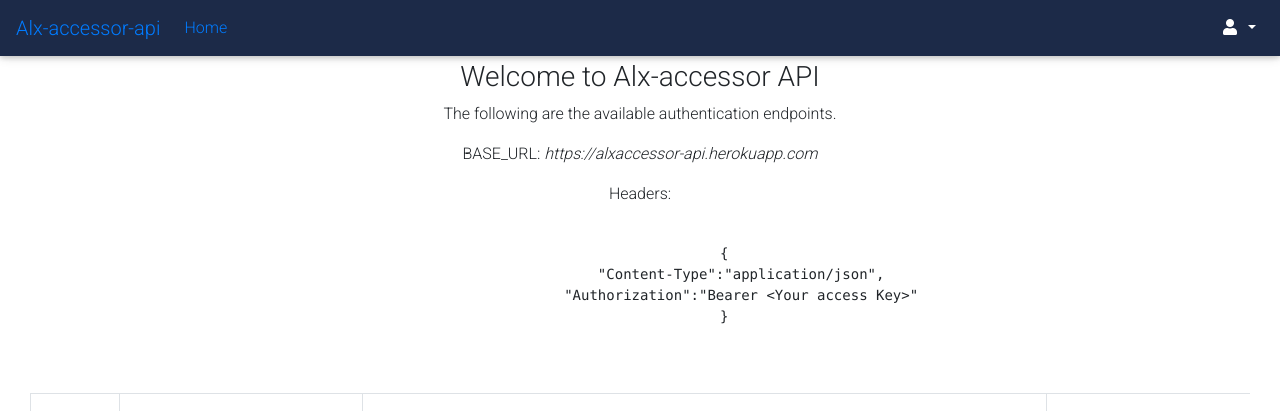
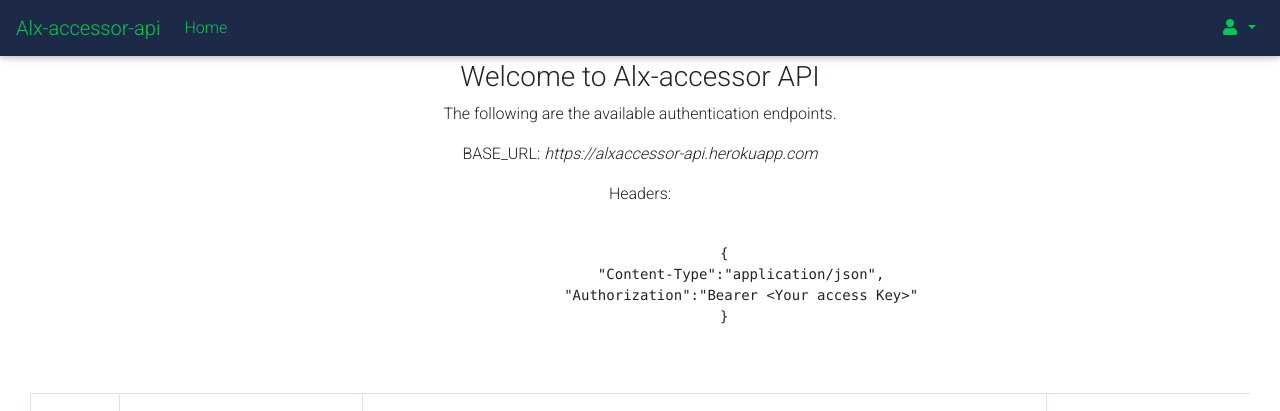
Before and after one commit to Paulwamaria/alxlaunchepadaccessback, a Django app: page / in a window 1280 px wide. Shown: the top 411 px of the page. Run offline with Django 3.2, Linux system fonts and the light colour scheme; some libraries are stand-ins or nearby versions; some web fonts are replaced.

Commit message:
Add bootstrap styles

```diff
--- a/accounts/templates/accounts/base.html
+++ b/accounts/templates/accounts/base.html
@@ -1,4 +1,5 @@
 {%load static%}
+{% load bootstrap4 %}
 <!DOCTYPE html>
 <html lang="en">
 
--- a/accounts/templates/navbar.html
+++ b/accounts/templates/navbar.html
@@ -1,6 +1,6 @@
 <!--Navbar -->
-<nav class="mb-1 navbar navbar-expand-lg n#1c2a48 mdb-color darken-3 sticky-top text-white">
-    <a class="navbar-brand funnyfonts" href="{% url 'home' %}">Alx-accessor-api</a>
+<nav class="mb-1 navbar navbar-expand-lg #1c2a48 mdb-color darken-3 sticky-top text-success">
+    <a class="navbar-brand text-success" href="{% url 'home' %}">Alx-accessor-api</a>
     <button class="navbar-toggler" type="button" data-toggle="collapse" data-target="#navbarSupportedContent-333"
         aria-controls="navbarSupportedContent-333" aria-expanded="false" aria-label="Toggle navigation">
         <span class="navbar-toggler-icon"></span>
@@ -8,7 +8,7 @@
     <div class="collapse navbar-collapse" id="navbarSupportedContent-333">
         <ul class="navbar-nav mr-auto">
             <li class="nav-item">
-                <a class="nav-link funnyfonts" href="{% url 'home' %}">Home
+                <a class="nav-link text-success" href="{% url 'home' %}">Home
                     <span class="sr-only">(current)</span>
                 </a>
             </li>
```
